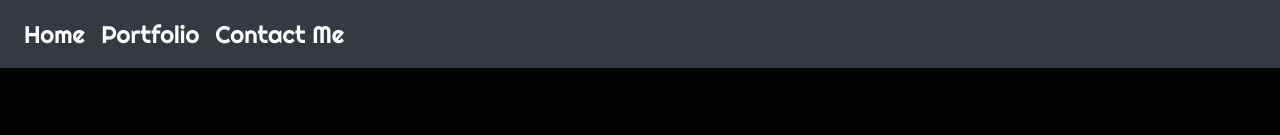
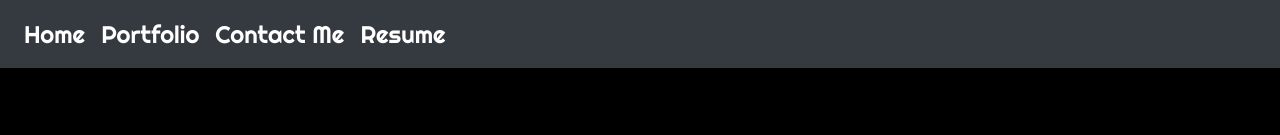
Before and after one commit to LESAK13/Homework-7, a plain HTML site: page index.html in a window 1280 px wide. Shown: the top 135 px of the page. Drawn offline with nearby package versions, Linux system fonts and the light colour scheme.

Commit message:
final commit

```diff
--- a/index.html
+++ b/index.html
@@ -32,6 +32,9 @@
                 <li class="nav-item active">
                     <a class="nav-link" href="contact.html">Contact Me</a>
                 </li>
+                <li class="nav-item active">
+                    <a class="nav-link" href="KevinLesakResume.pdf" target="_blank">Resume</a>
+                </li>
             </ul>
         </div>
     </nav>
@@ -53,6 +56,8 @@
     </div>
 
     <br>
+
+
 
     <div class="container">
     <div class="row">
```
Also changed, not shown: contact.html (+3 -0 lines), portfolio.html (+3 -0 lines), 4 other files.
